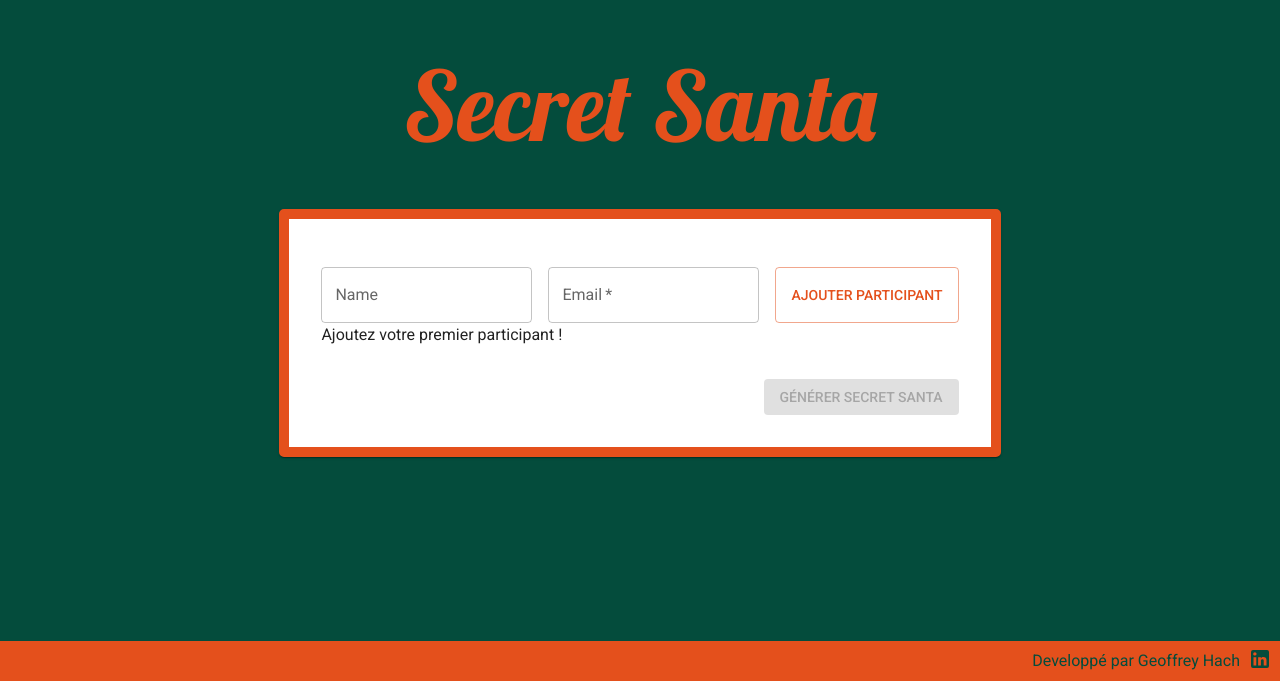
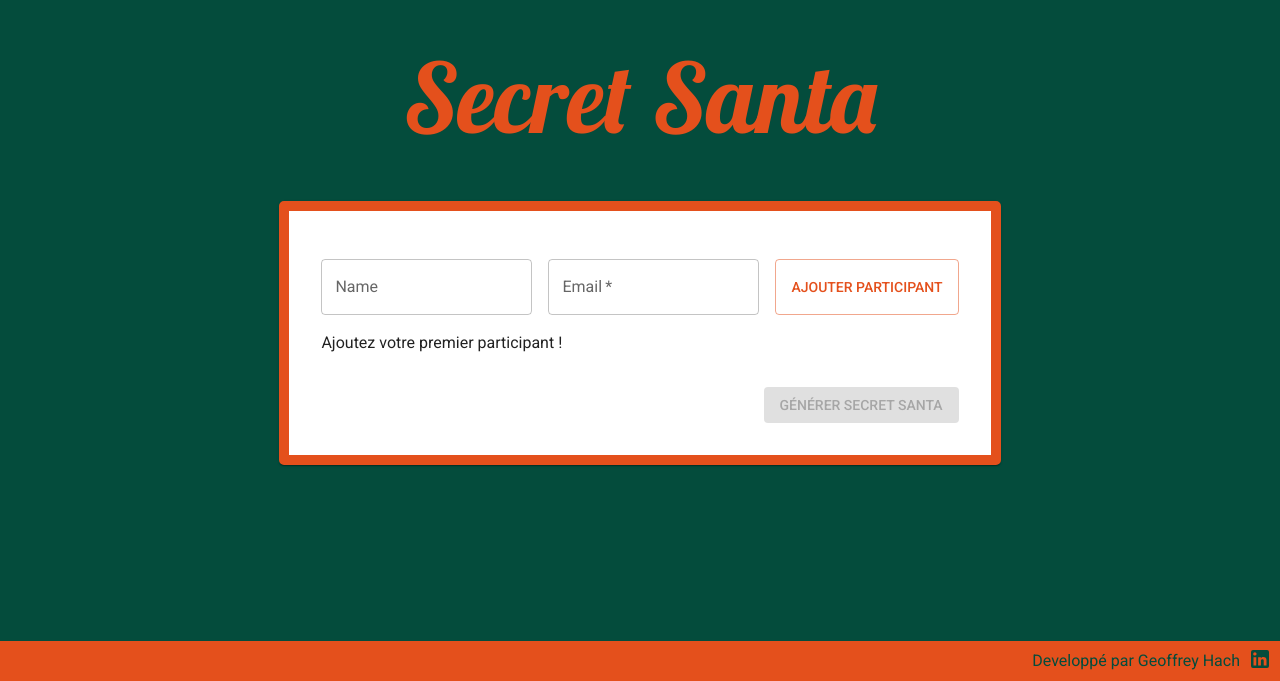
Before and after one commit to geoffreyhach/secretsanta, a React (Create React App) app: page / in a window 1280 px wide. Shown: the part 135-816 px from the top of the page. Built offline with nearby package versions, Linux system fonts and the light colour scheme.

Commit message:
changed initial values

```diff
--- a/src/components/SecretSanta.jsx
+++ b/src/components/SecretSanta.jsx
@@ -27,7 +27,7 @@ function SecretSanta() {
                         setParticipants={setParticipants}
                     />
                     {participants.length === 0 ? (
-                        <Typography>
+                        <Typography sx={{ marginTop: "1rem" }}>
                             Ajoutez votre premier participant !
                         </Typography>
                     ) : (
```
